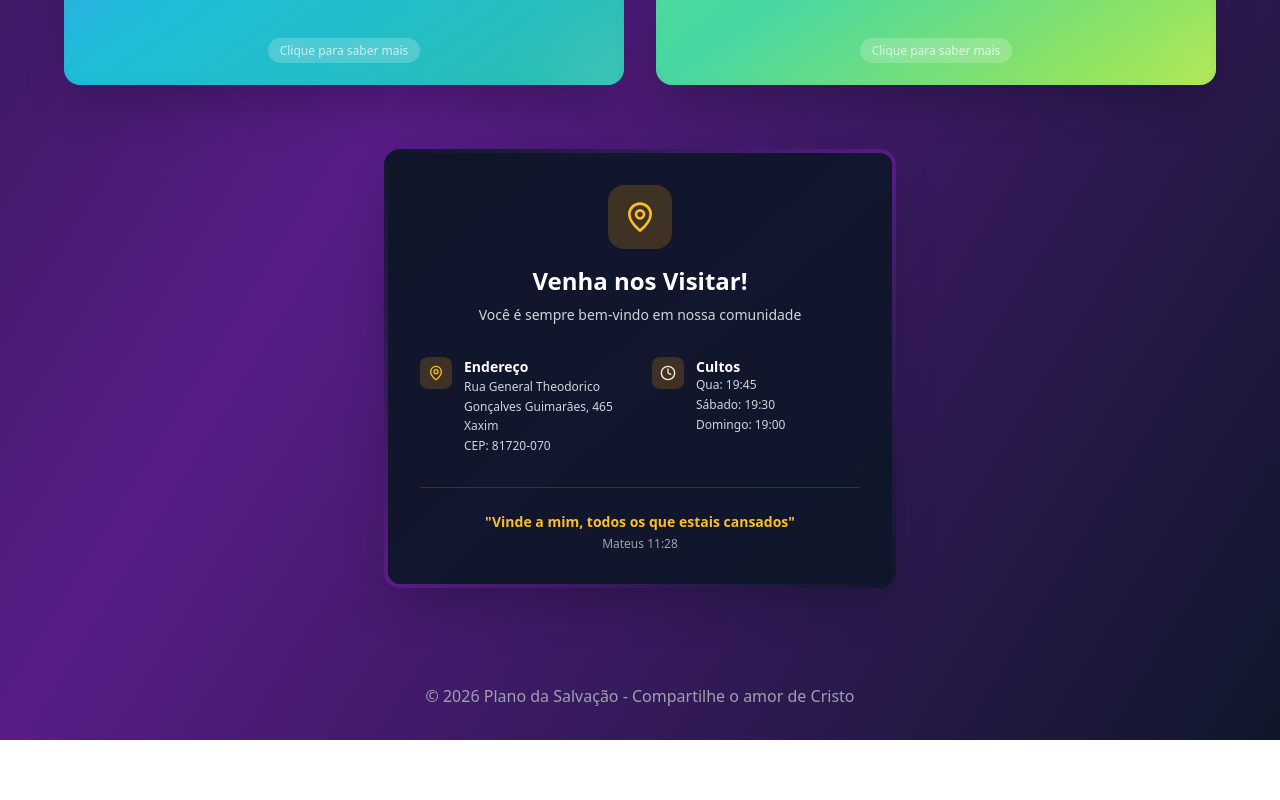
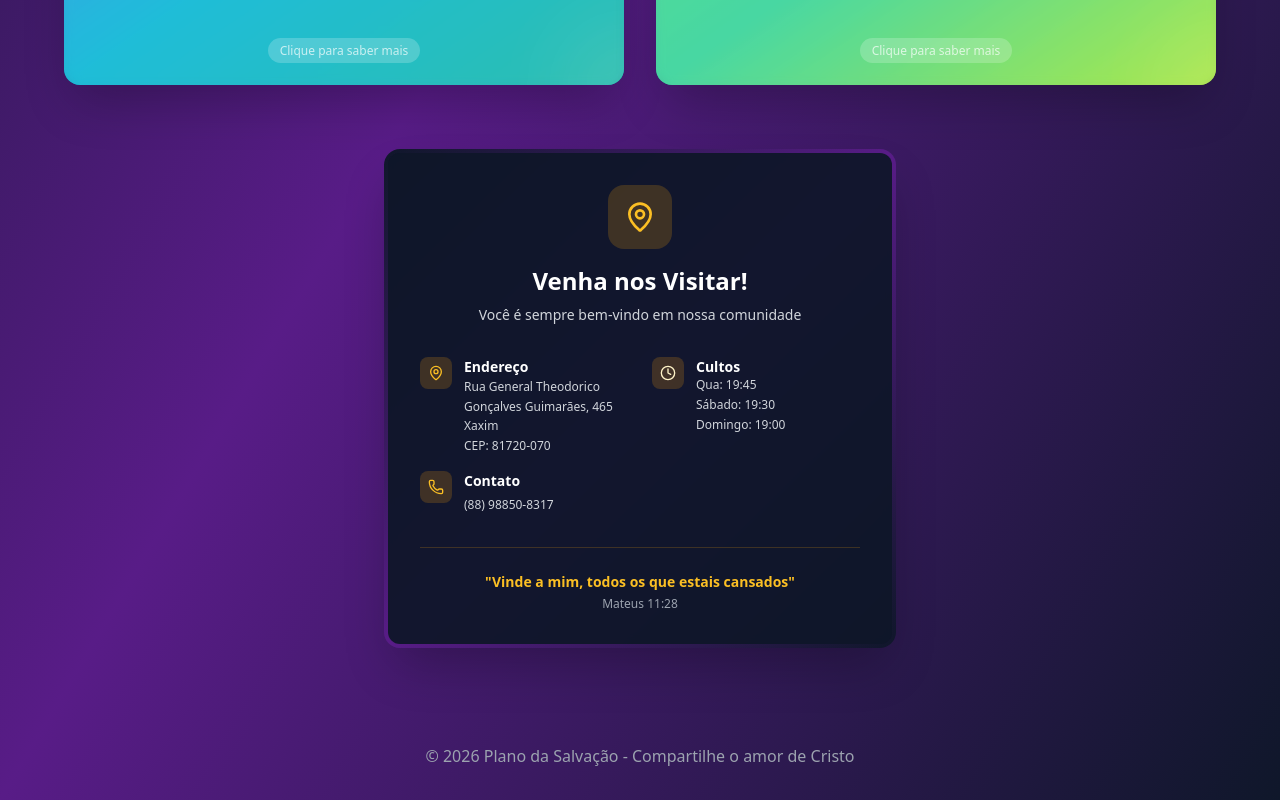
Before and after one commit to DevHelson344/Plan_salvation, a React (Vite) app: page / in a window 1280 px wide. Shown: the part 1351-2151 px from the top of the page. Before the commit the page ends 2091 px from the top, so only its background shows below. Built offline with nearby package versions, Linux system fonts and the light colour scheme.

Commit message:
feat: contact

```diff
--- a/src/components/ChurchCard.tsx
+++ b/src/components/ChurchCard.tsx
@@ -1,6 +1,13 @@
-import { MapPin, Clock } from "lucide-react";
+import { MapPin, Clock, Phone } from "lucide-react";
 
 export const ChurchCard = () => {
+  const address =
+    "Rua General Theodorico Gonçalves Guimarães, 465, Xaxim, Curitiba, PR, 81720-070";
+
+  const mapsUrl = `https://www.google.com/maps/search/?api=1&query=${encodeURIComponent(
+    address
+  )}`;
+
   return (
     <div className="max-w-lg w-full">
       <div className="relative overflow-hidden rounded-2xl bg-gradient-to-br p-1 shadow-2xl">
@@ -19,41 +26,68 @@ export const ChurchCard = () => {
 
           <div className="grid grid-cols-1 md:grid-cols-2 gap-6">
             <div className="space-y-4">
+
+              {/* Endereço */}
               <div className="flex items-start gap-3">
                 <div className="p-2 bg-amber-500/20 rounded-lg flex-shrink-0">
                   <MapPin className="w-4 h-4 text-amber-400" />
                 </div>
+
                 <div>
-                  <h4 className="text-white font-semibold text-sm">Endereço</h4>
-                  <p className="text-gray-300 text-xs leading-relaxed">
+                  <h4 className="text-white font-semibold text-sm">
+                    Endereço
+                  </h4>
+
+                  <a
+                    href={mapsUrl}
+                    target="_blank"
+                    rel="noopener noreferrer"
+                    className="text-gray-300 text-xs leading-relaxed block hover:text-amber-400 transition"
+                  >
                     Rua General Theodorico Gonçalves Guimarães, 465
                     <br />
                     Xaxim
                     <br />
                     CEP: 81720-070
-                  </p>
+                  </a>
                 </div>
               </div>
 
-              {/*<div className="flex items-start gap-3">
+              {/* Contato */}
+              <div className="flex items-start gap-3">
                 <div className="p-2 bg-amber-500/20 rounded-lg flex-shrink-0">
                   <Phone className="w-4 h-4 text-amber-400" />
                 </div>
+
                 <div>
-                  <h4 className="text-white font-semibold text-sm">Contato</h4>
-                  <p className="text-gray-300 text-xs">(11) 99999-9999</p>
-                  <p className="text-gray-300 text-xs">contato@igreja.com.br</p>
+                  <h4 className="text-white font-semibold text-sm">
+                    Contato
+                  </h4>
+
+                 <a
+  href="https://wa.me/5588988508317?text=Olá,%20gostaria%20de%20mais%20informações."
+  target="_blank"
+  rel="noopener noreferrer"
+  className="text-gray-300 text-xs hover:text-amber-400 transition"
+>
+  (88) 98850-8317
+</a>
                 </div>
-              </div>*/}
+              </div>
             </div>
 
+            {/* Cultos */}
             <div className="space-y-4">
               <div className="flex items-start gap-3">
                 <div className="p-2 bg-amber-500/20 rounded-lg flex-shrink-0">
                   <Clock className="w-4 h-4 text-amber-100" />
                 </div>
+
                 <div>
-                  <h4 className="text-white font-semibold text-sm">Cultos</h4>
+                  <h4 className="text-white font-semibold text-sm">
+                    Cultos
+                  </h4>
+
                   <div className="text-gray-300 text-xs space-y-1">
                     <p>Qua: 19:45</p>
                     <p>Sábado: 19:30</p>
```
